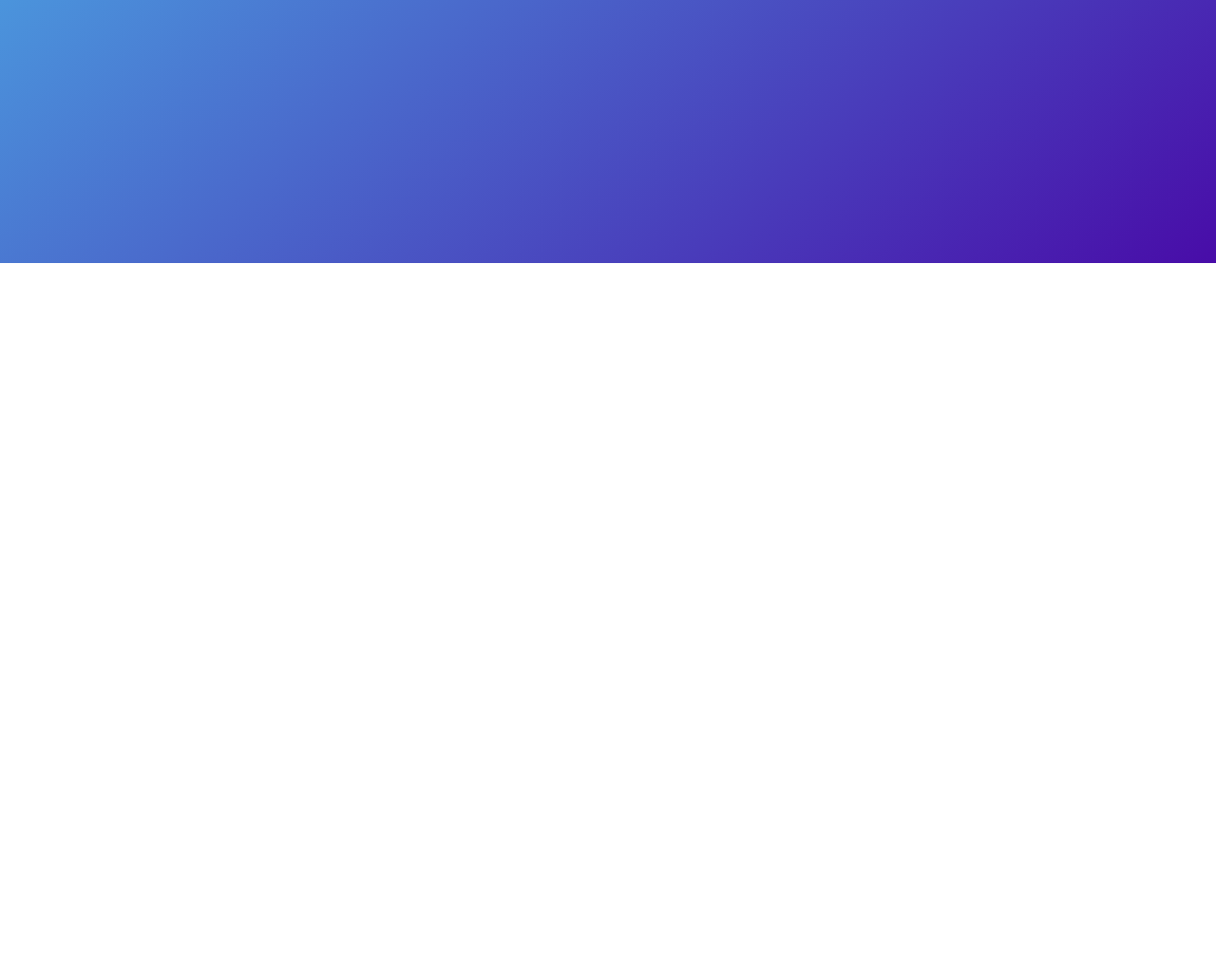
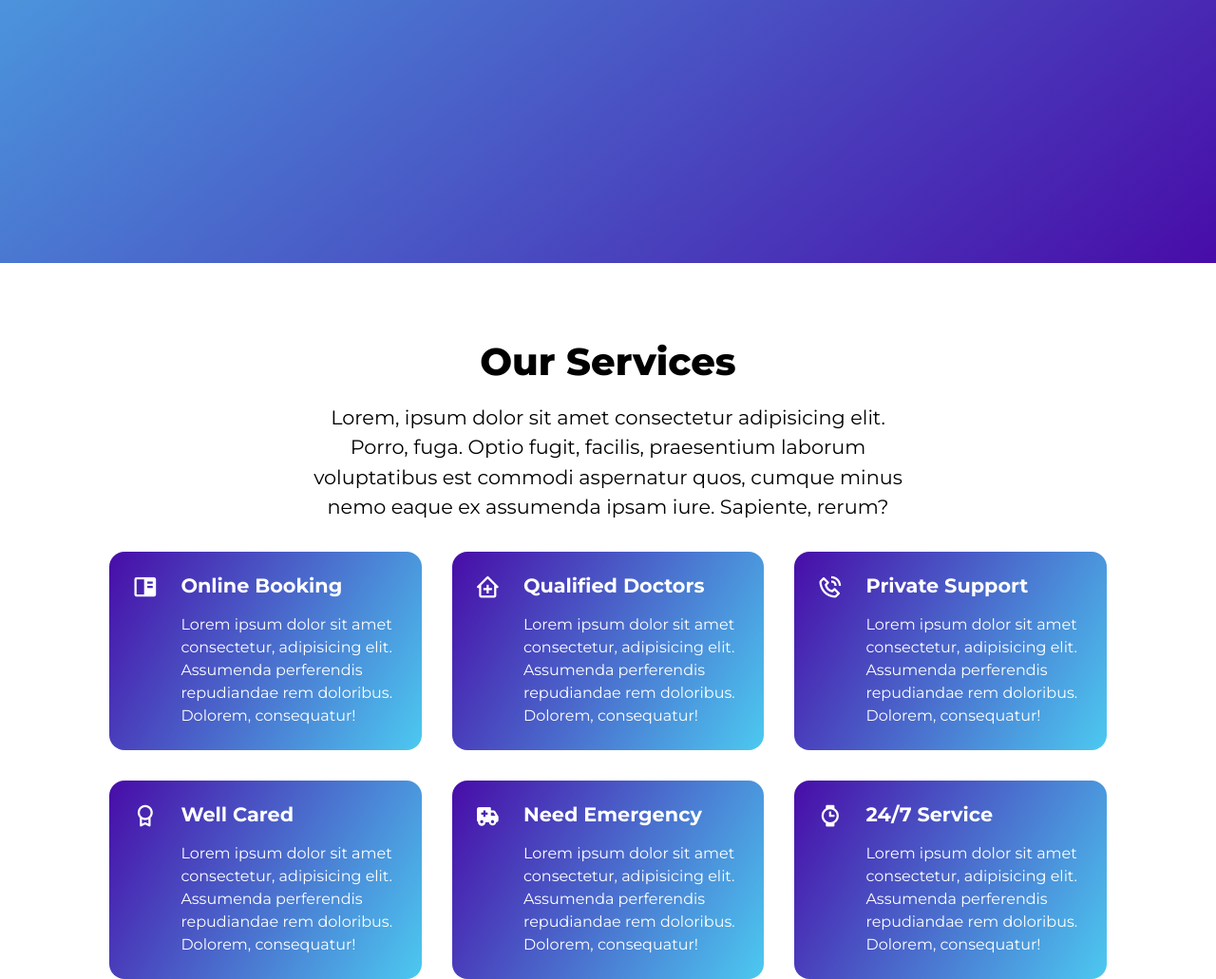
Before and after one commit to khanmdsohel02/HealthCare, a plain HTML site: page index.html in a window 1280 px wide. Shown: the part 619-1650 px from the top of the page at 95% size. Before the commit the page ends 896 px from the top, so only its background shows below. Drawn offline with nearby package versions, Linux system fonts and the light colour scheme.

Commit message:
service html done

```diff
--- a/CSS/style.css
+++ b/CSS/style.css
@@ -61,6 +61,9 @@ section{
 
 section > h2{
 	text-align: center;
+	font-size: 2.5rem;
+	padding-bottom: .7rem;
+	font-weight: 800;
 
 }
 
@@ -68,6 +71,7 @@ section > p{
 	text-align: center;
 	width: 50%;
 	margin: .5rem auto 2rem;
+	font-size: 1.3rem;
 }
 
 
@@ -298,4 +302,53 @@ header{
 	}
 
 }
+
 /* ******header/Hero End ********* */
+
+
+
+/* ******Services Start ********* */
+
+.services{
+	display: grid;
+	grid-template-columns: repeat(3, 1fr);
+	gap: 2rem;
+
+}
+
+.single-service{
+	background: linear-gradient(120deg, var(--primary-color), var(--primary-color-variant));
+	padding: 1.5rem;
+	color: var(--white-color);
+	border-radius: 1rem;
+	display: flex;
+	justify-content: space-between;
+	align-items: flex-start;
+	gap: 1.5rem;
+}
+
+.single-service h4{
+	padding-bottom: 1rem;
+	font-size: 1.3rem;
+}
+
+.service-icon i{
+	font-size: 1.7rem;
+}
+
+
+/* ****Media Queries-md****** */
+@media screen and (max-width: 1024px) {
+
+
+
+}
+
+
+/* ****Media Queries-sm****** */
+@media screen and (max-width: 600px) {
+
+
+
+}
+/* ******Services End ********* */
--- a/index.html
+++ b/index.html
@@ -27,7 +27,7 @@
     <!-- ********NavBar End********** -->
 <main>
     <!-- ********Header/Hero Start********** -->
-    <header>
+    <header id="#">
         <div class="container hero">
             <div class="hero-text-content">
                     <h1>complete health care solution for everyone</h1>
@@ -39,8 +39,93 @@
             </div>
         </div>
     </header>
+    <!-- ********Header/Hero End********** -->
 
-    <!-- ********Header/Hero End********** -->
+    <!-- ********Services Start********** -->
+
+    <section id="services">
+        <h2>Our Services</h2>
+        <p>
+            Lorem, ipsum dolor sit amet consectetur adipisicing elit. Porro, fuga. Optio fugit, facilis, praesentium laborum voluptatibus est commodi aspernatur quos, cumque minus nemo eaque ex assumenda ipsam iure. Sapiente, rerum?
+        </p>
+
+        <div class="container">
+            <div class="services">
+                <div class="single-service">
+                    <div class="service-icon">
+                        <i class='bx bxs-book-content'></i>
+                    </div>
+                    <div class="service-text-content">
+                        <h4>Online Booking</h4>
+                        <p>Lorem ipsum dolor sit amet consectetur, adipisicing elit. Assumenda perferendis repudiandae rem doloribus. Dolorem, consequatur!</p>
+                    </div>
+                </div>
+
+                <div class="single-service">
+                    <div class="service-icon">
+                        <i class='bx bx-clinic'></i>
+                    </div>
+                    <div class="service-text-content">
+                        <h4>Qualified Doctors</h4>
+                        <p>Lorem ipsum dolor sit amet consectetur, adipisicing elit. Assumenda perferendis repudiandae rem doloribus.
+                            Dolorem, consequatur!</p>
+                    </div>
+                </div>
+
+                <div class="single-service">
+                    <div class="service-icon">
+                        <i class='bx bx-phone-call'></i>
+                    </div>
+                    <div class="service-text-content">
+                        <h4>Private Support</h4>
+                        <p>Lorem ipsum dolor sit amet consectetur, adipisicing elit. Assumenda perferendis repudiandae rem doloribus.
+                            Dolorem, consequatur!</p>
+                    </div>
+                </div>
+
+                <div class="single-service">
+                    <div class="service-icon">
+                        <i class='bx bx-award'></i>
+                    </div>
+                    <div class="service-text-content">
+                        <h4>Well Cared</h4>
+                        <p>Lorem ipsum dolor sit amet consectetur, adipisicing elit. Assumenda perferendis repudiandae rem doloribus.
+                            Dolorem, consequatur!</p>
+                    </div>
+                </div>
+
+                <div class="single-service">
+                    <div class="service-icon">
+                        <i class='bx bxs-ambulance'></i>
+                    </div>
+                    <div class="service-text-content">
+                        <h4>Need Emergency</h4>
+                        <p>Lorem ipsum dolor sit amet consectetur, adipisicing elit. Assumenda perferendis repudiandae rem doloribus.
+                            Dolorem, consequatur!</p>
+                    </div>
+                </div>
+
+                <div class="single-service">
+                    <div class="service-icon">
+                        <i class='bx bxs-watch'></i>
+                    </div>
+                    <div class="service-text-content">
+                        <h4>24/7 Service</h4>
+                        <p>Lorem ipsum dolor sit amet consectetur, adipisicing elit. Assumenda perferendis repudiandae rem doloribus.
+                            Dolorem, consequatur!</p>
+                    </div>
+                </div>
+            </div>
+        </div>
+    </section>
+
+
+
+
+
+    <!-- ********Services End********** -->
+
+
 
 </main>
 
```
